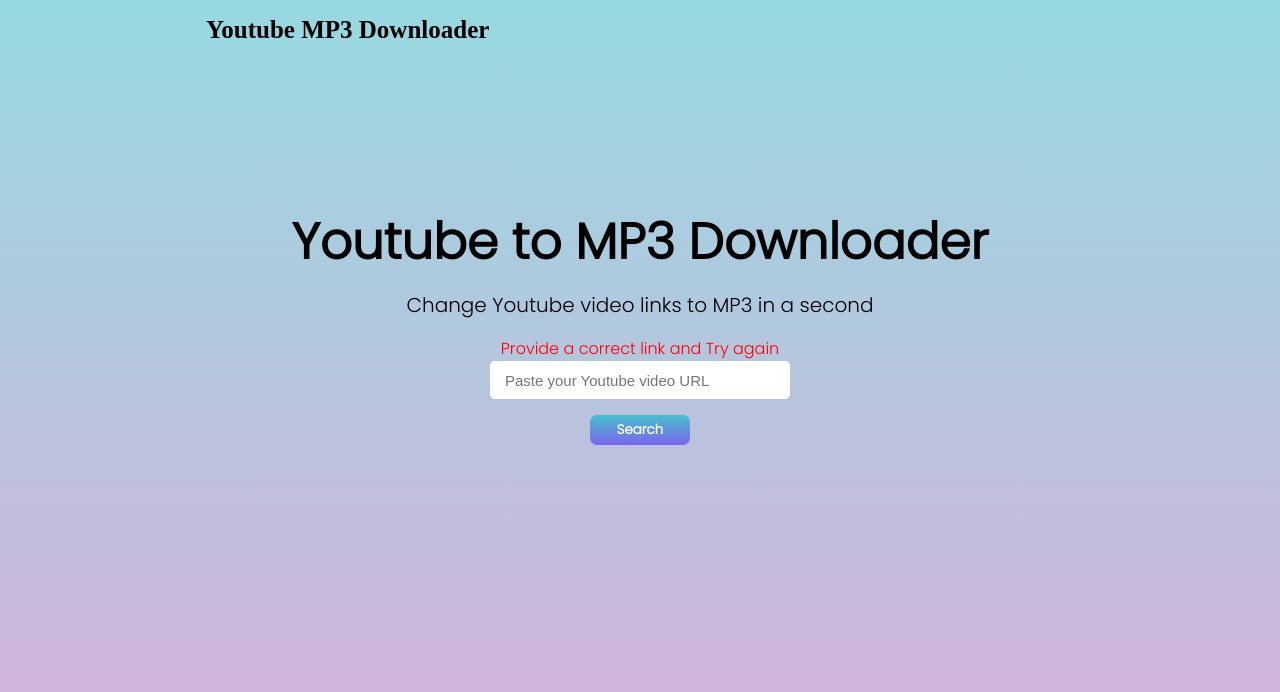
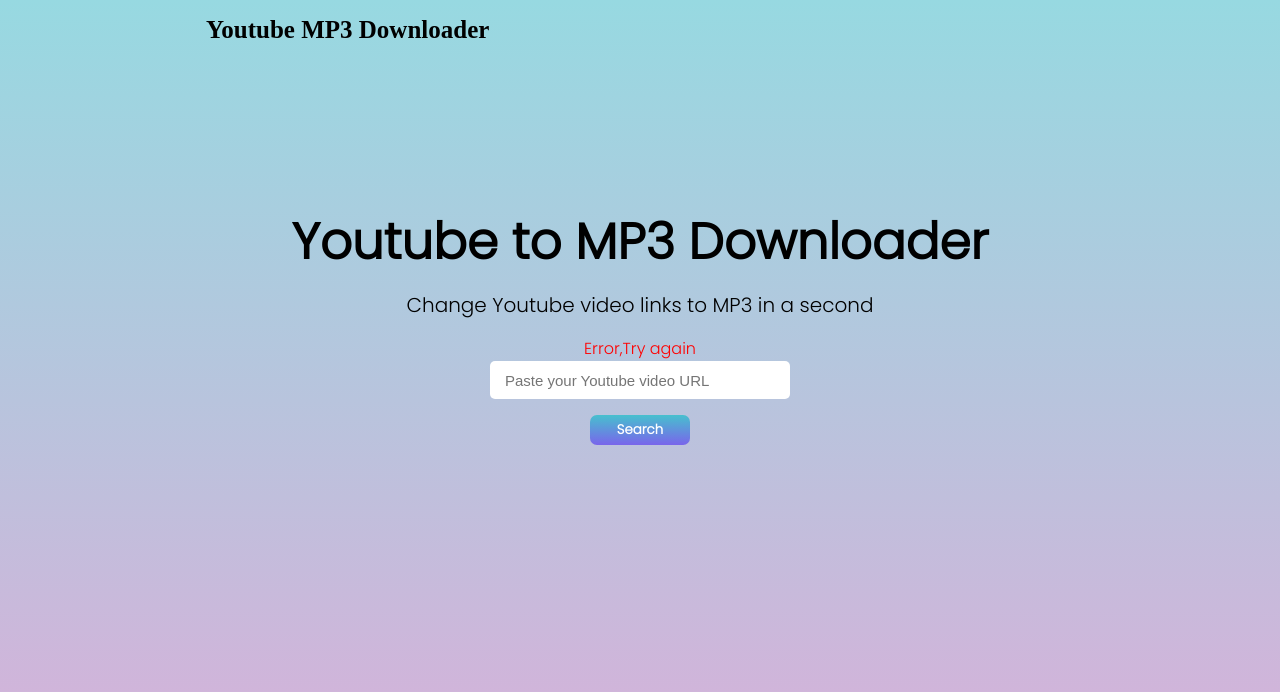
Before and after one commit to IssamKharbache/YouTube-MP3-Downloader, a React (Vite) app: page / in a window 1280 px wide. Both pictures are taken after typing "Sample" into the empty fields and a click on the button "Search". Shown: the top 692 px of the page. Built offline with nearby package versions, Linux system fonts and the light colour scheme; no server answers; a web font is replaced by a local one.

Commit message:
handling file error

```diff
--- a/src/App.jsx
+++ b/src/App.jsx
@@ -7,8 +7,11 @@
 function App() {
   const inputUrlRef = useRef();
   const [urlResult, setUrlResult] = useState(null);
+
+  const [mp4UrlResult, setMp4UrlResult] = useState({});
   const [loading, setLoading] = useState(false);
   const [error, setError] = useState(false);
+  const [type, setType] = useState("mp4");
 
   axios.defaults.timeout = 10000;
 
@@ -32,10 +35,9 @@
 
       const response = await axios.request(options);
       setUrlResult(response.data);
-      function convertSize() {
-        console.log(urlResult.size / 1024 / 1024);
+      if (urlResult.filesize === null) {
+        setError(true);
       }
-      convertSize();
     } catch (error) {
       setError(true);
       if (axios.defaults.timeout >= 10000 && urlResult === null) {
@@ -53,12 +55,12 @@
       <section className="content">
         <h1 className="content_title">Youtube to MP3 Downloader</h1>
         <p className="description">
-          {urlResult
+          {urlResult && urlResult.filesize
             ? "Video details"
             : "Change Youtube video links to MP3 in a second"}
         </p>
 
-        {urlResult ? (
+        {urlResult && urlResult.filesize ? (
           <div className="link_info">
             <h1>Title</h1>
             <p>{urlResult.title}</p>
@@ -86,14 +88,7 @@
           </div>
         ) : (
           <form className="form" onSubmit={handleSubmit}>
-            {error ? (
-              <p className="errorMessage">
-                {" "}
-                Provide a correct link and Try again{" "}
-              </p>
-            ) : (
-              ""
-            )}
+            {error ? <p className="errorMessage">Error,Try again</p> : ""}
             <input
               className="link"
               ref={inputUrlRef}
```
